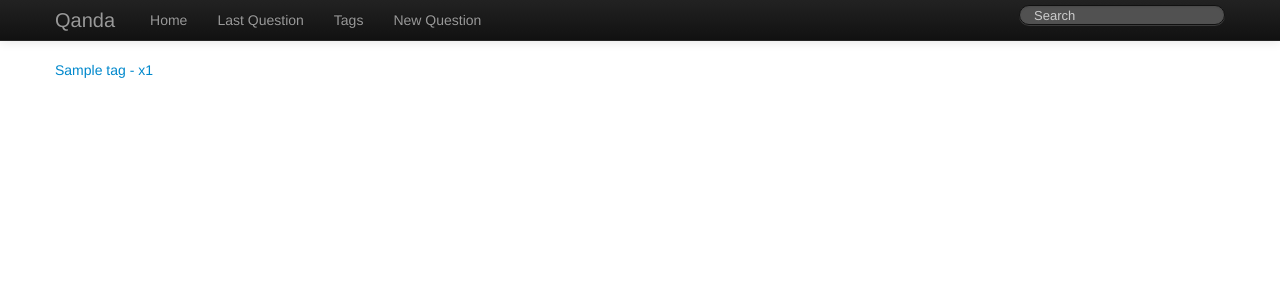
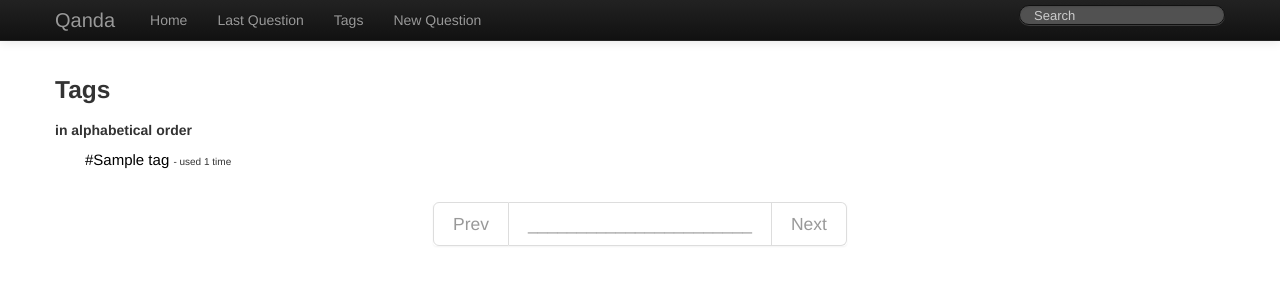
Before and after one commit to alpsayin/django-qanda, a Django app: template qanda/qanda_app/templates/tag_list.html in a window 1280 px wide. Shown: the top 301 px of the page. Run offline with Django 3.2, Linux system fonts and the light colour scheme; the template is opened without the code that fills it: most values are stand-ins (such as "Sample title", 1, 10 or a date in 2020); some libraries are stand-ins or nearby versions.

Commit message:
change tag listing page

```diff
--- a/qanda/qanda_app/static/qanda/qanda.css
+++ b/qanda/qanda_app/static/qanda/qanda.css
@@ -105,3 +105,16 @@
 .common-tags {
 	text-align: center;
 }
+
+.tag-list-element {
+	font-size: 15;
+	color: rgba(0, 0, 0, 1);
+}
+
+.tag-list-element:hover {
+	color: rgba(255, 0, 0, 1);
+}
+
+.tag-list-used {
+	font-size: 10;
+}
--- a/qanda/qanda_app/templates/tag_list.html
+++ b/qanda/qanda_app/templates/tag_list.html
@@ -9,30 +9,47 @@
 	{% block tag_list %}
 
 	{{ debug }}
-
+	<h3>
+		Tags
+	</h3>
+	<h5>
+		in alphabetical order
+	</h5>
+	<div class="row">
+		<div class="span9">
 			{% for tag in tags %}
-		<div class="row">
-			<div class="span6">
-				<a href="{% url qanda_app.views.tag_page tag=tag page="0" %}">
-					{{ tag }}  - x{{ tag.count }}
+						<div class="span2">
+							<a class="tag-list-element" href="{% url qanda_app.views.tag_page tag=tag page="0" %}">
+								#{{ tag }}
 							</a>
+							<span class="tag-list-used">
+							  - used {{ tag.count }} {% if tag.count == 1 %} time {% else %} times {% endif %}
+							</span>
+						</div>
+			{% endfor %}
 		</div>
 	</div>
-	{% endfor %}
 
 	<div class="row">
 		<p></p>
 	</div>
 
-	<div class="row">
-		<div class="span6">
+	<div class="pagination pagination-large text-center">
+	  <ul>
 		{% if prev or prev == 0 %}
-			<a href="{% url qanda_app.views.tag_list page=prev %}">Prev</a>
+	    	<li class=""><a href="{% url qanda_app.views.tag_list page=prev %}">Prev</a></li>
+    	{% else %}
+	    	<li class="disabled"><a href="#">Prev</a></li>
 		{% endif %}
+
+			<li class="disabled"><a href="#">_______________________</a></li>
+
 		{% if next %}
-			<a href="{% url qanda_app.views.tag_list page=next %}">Next</a>
+	    	<li class=""><a href="{% url qanda_app.views.tag_list page=next %}">Next</a></li>
+	    {% else %}
+	    	<li class="disabled"><a href="#">Next</a></li>
 		{% endif %}
-		</div>
+	  </ul>
 	</div>
 
 	{% endblock %}
--- a/qanda/qanda_app/views.py
+++ b/qanda/qanda_app/views.py
@@ -17,7 +17,7 @@ from decorators import assert_qanda_user
 from models import *
 
 NUM_OF_QUESTIONS_PER_PAGE = 10
-NUM_OF_TAGS_PER_PAGE = 20
+NUM_OF_TAGS_PER_PAGE = 60
 
 def get_user(request):
 	if not hasattr(request, '_cached_user'):
```
Lines whose indentation alone changed are shown as unchanged.
